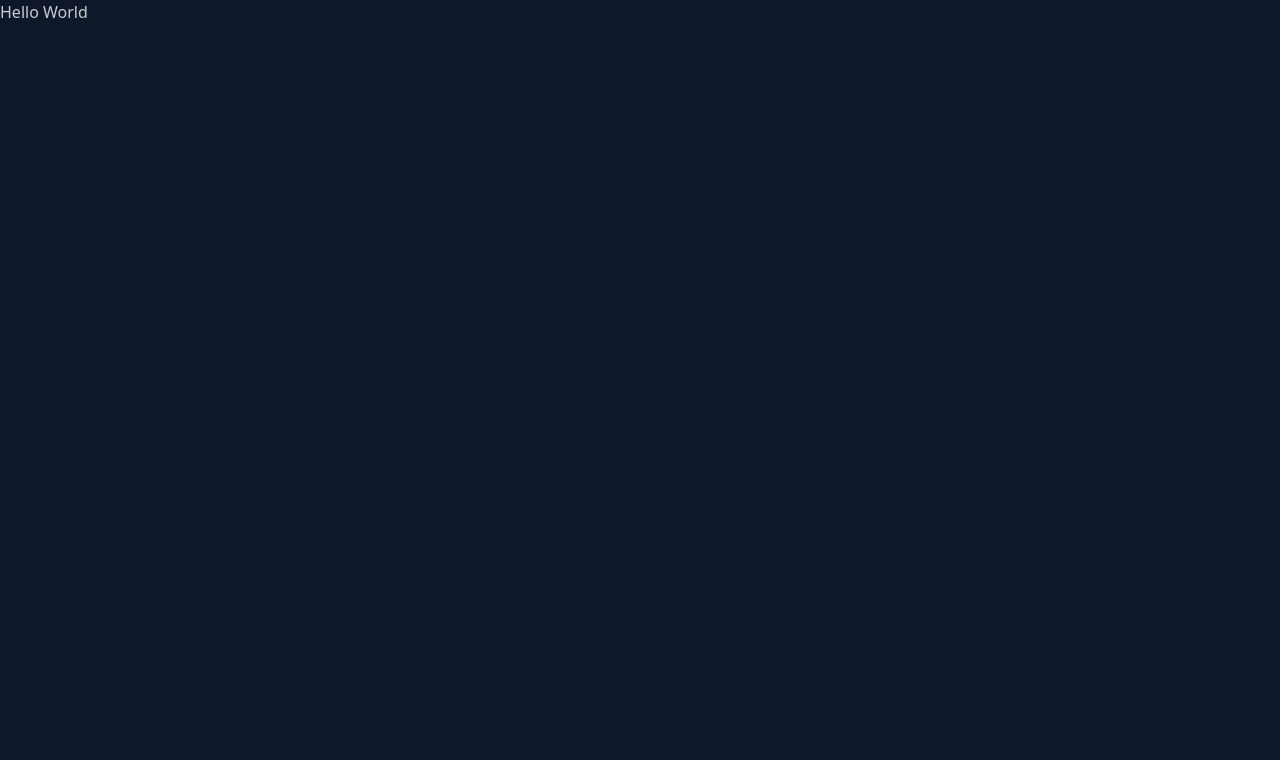
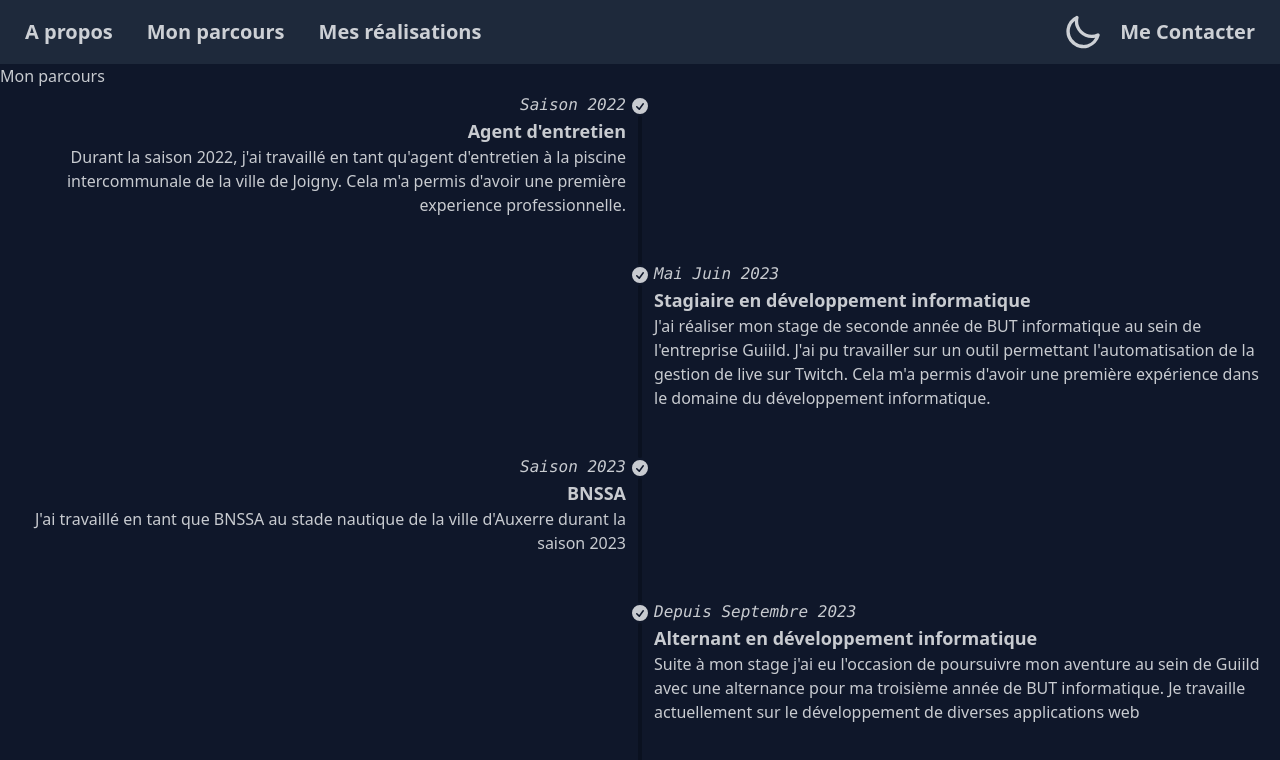
Before and after one commit to ElvinFICHOTCORGERON/PortfolioElvin, a Vue app in the folder portfolio_Elvin/: page /#/Parcours in a window 1280 px wide. Shown: the top 760 px of the page. Built offline with nearby package versions, Linux system fonts and the light colour scheme.

Commit message:
feat(parcours) : add the professional experiences

```diff
--- a/portfolio_Elvin/src/App.vue
+++ b/portfolio_Elvin/src/App.vue
@@ -1,7 +1,10 @@
 <template>
-  <div>Hello World</div>
+  <NavBar />
+  <RouterView />
 </template>
 
-<script setup lang="ts"></script>
+<script setup lang="ts">
+import NavBar from "./components/NavBar.vue";
+</script>
 
 <style scoped></style>
--- /dev/null
+++ b/portfolio_Elvin/src/components/NavBar.vue
@@ -0,0 +1,39 @@
+<template>
+  <div class="navbar bg-neutral text-neutral-content">
+    <div class="flex-1">
+      <router-link to="/APropos" class="btn btn-ghost text-xl"
+        >A propos</router-link
+      >
+      <router-link to="/Parcours" class="btn btn-ghost text-xl"
+        >Mon parcours</router-link
+      >
+      <button class="btn btn-ghost text-xl">Mes réalisations</button>
+    </div>
+    <div class="flex-none">
+      <label class="swap swap-rotate">
+        <input type="checkbox" />
+
+        <svg
+          class="swap-on fill-current w-10 h-10"
+          xmlns="http://www.w3.org/2000/svg"
+          viewBox="0 0 24 24"
+        >
+          <path
+            d="M5.64,17l-.71.71a1,1,0,0,0,0,1.41,1,1,0,0,0,1.41,0l.71-.71A1,1,0,0,0,5.64,17ZM5,12a1,1,0,0,0-1-1H3a1,1,0,0,0,0,2H4A1,1,0,0,0,5,12Zm7-7a1,1,0,0,0,1-1V3a1,1,0,0,0-2,0V4A1,1,0,0,0,12,5ZM5.64,7.05a1,1,0,0,0,.7.29,1,1,0,0,0,.71-.29,1,1,0,0,0,0-1.41l-.71-.71A1,1,0,0,0,4.93,6.34Zm12,.29a1,1,0,0,0,.7-.29l.71-.71a1,1,0,1,0-1.41-1.41L17,5.64a1,1,0,0,0,0,1.41A1,1,0,0,0,17.66,7.34ZM21,11H20a1,1,0,0,0,0,2h1a1,1,0,0,0,0-2Zm-9,8a1,1,0,0,0-1,1v1a1,1,0,0,0,2,0V20A1,1,0,0,0,12,19ZM18.36,17A1,1,0,0,0,17,18.36l.71.71a1,1,0,0,0,1.41,0,1,1,0,0,0,0-1.41ZM12,6.5A5.5,5.5,0,1,0,17.5,12,5.51,5.51,0,0,0,12,6.5Zm0,9A3.5,3.5,0,1,1,15.5,12,3.5,3.5,0,0,1,12,15.5Z"
+          />
+        </svg>
+
+        <svg
+          class="swap-off fill-current w-10 h-10"
+          xmlns="http://www.w3.org/2000/svg"
+          viewBox="0 0 24 24"
+        >
+          <path
+            d="M21.64,13a1,1,0,0,0-1.05-.14,8.05,8.05,0,0,1-3.37.73A8.15,8.15,0,0,1,9.08,5.49a8.59,8.59,0,0,1,.25-2A1,1,0,0,0,8,2.36,10.14,10.14,0,1,0,22,14.05,1,1,0,0,0,21.64,13Zm-9.5,6.69A8.14,8.14,0,0,1,7.08,5.22v.27A10.15,10.15,0,0,0,17.22,15.63a9.79,9.79,0,0,0,2.1-.22A8.11,8.11,0,0,1,12.14,19.73Z"
+          />
+        </svg>
+      </label>
+      <button class="btn btn-ghost text-xl">Me Contacter</button>
+    </div>
+  </div>
+</template>
--- /dev/null
+++ b/portfolio_Elvin/src/pages/AProposPage.vue
@@ -0,0 +1,3 @@
+<template>
+  <div>A propos</div>
+</template>
--- /dev/null
+++ b/portfolio_Elvin/src/pages/HomePage.vue
@@ -0,0 +1,4 @@
+<template>
+  <div>Elvin FICHOT--CORGERON</div>
+  <div>Alternant chez Guiild</div>
+</template>
--- /dev/null
+++ b/portfolio_Elvin/src/pages/ParcoursPage.vue
@@ -0,0 +1,112 @@
+<template>
+  <div>Mon parcours</div>
+  <ul
+    class="timeline timeline-snap-icon max-md:timeline-compact timeline-vertical"
+  >
+    <li>
+      <div class="timeline-middle">
+        <svg
+          xmlns="http://www.w3.org/2000/svg"
+          viewBox="0 0 20 20"
+          fill="currentColor"
+          class="h-5 w-5"
+        >
+          <path
+            fill-rule="evenodd"
+            d="M10 18a8 8 0 100-16 8 8 0 000 16zm3.857-9.809a.75.75 0 00-1.214-.882l-3.483 4.79-1.88-1.88a.75.75 0 10-1.06 1.061l2.5 2.5a.75.75 0 001.137-.089l4-5.5z"
+            clip-rule="evenodd"
+          />
+        </svg>
+      </div>
+      <div class="timeline-start md:text-end mb-10">
+        <time class="font-mono italic">Saison 2022</time>
+        <div class="text-lg font-black">Agent d'entretien</div>
+        Durant la saison 2022, j'ai travaillé en tant qu'agent d'entretien à la
+        piscine intercommunale de la ville de Joigny. Cela m'a permis d'avoir
+        une première experience professionnelle.
+      </div>
+      <hr />
+    </li>
+    <li>
+      <hr />
+      <div class="timeline-middle">
+        <svg
+          xmlns="http://www.w3.org/2000/svg"
+          viewBox="0 0 20 20"
+          fill="currentColor"
+          class="h-5 w-5"
+        >
+          <path
+            fill-rule="evenodd"
+            d="M10 18a8 8 0 100-16 8 8 0 000 16zm3.857-9.809a.75.75 0 00-1.214-.882l-3.483 4.79-1.88-1.88a.75.75 0 10-1.06 1.061l2.5 2.5a.75.75 0 001.137-.089l4-5.5z"
+            clip-rule="evenodd"
+          />
+        </svg>
+      </div>
+      <div class="timeline-end mb-10">
+        <time class="font-mono italic">Mai Juin 2023</time>
+        <div class="text-lg font-black">
+          Stagiaire en développement informatique
+        </div>
+        J'ai réaliser mon stage de seconde année de BUT informatique au sein de
+        l'entreprise Guiild. J'ai pu travailler sur un outil permettant
+        l'automatisation de la gestion de live sur Twitch. Cela m'a permis
+        d'avoir une première expérience dans le domaine du développement
+        informatique.
+      </div>
+      <hr />
+    </li>
+    <li>
+      <hr />
+      <div class="timeline-middle">
+        <svg
+          xmlns="http://www.w3.org/2000/svg"
+          viewBox="0 0 20 20"
+          fill="currentColor"
+          class="h-5 w-5"
+        >
+          <path
+            fill-rule="evenodd"
+            d="M10 18a8 8 0 100-16 8 8 0 000 16zm3.857-9.809a.75.75 0 00-1.214-.882l-3.483 4.79-1.88-1.88a.75.75 0 10-1.06 1.061l2.5 2.5a.75.75 0 001.137-.089l4-5.5z"
+            clip-rule="evenodd"
+          />
+        </svg>
+      </div>
+      <div class="timeline-start md:text-end mb-10">
+        <time class="font-mono italic">Saison 2023</time>
+        <div class="text-lg font-black">BNSSA</div>
+        J'ai travaillé en tant que BNSSA au stade nautique de la ville d'Auxerre
+        durant la saison 2023
+      </div>
+      <hr />
+    </li>
+    <li>
+      <hr />
+      <div class="timeline-middle">
+        <svg
+          xmlns="http://www.w3.org/2000/svg"
+          viewBox="0 0 20 20"
+          fill="currentColor"
+          class="h-5 w-5"
+        >
+          <path
+            fill-rule="evenodd"
+            d="M10 18a8 8 0 100-16 8 8 0 000 16zm3.857-9.809a.75.75 0 00-1.214-.882l-3.483 4.79-1.88-1.88a.75.75 0 10-1.06 1.061l2.5 2.5a.75.75 0 001.137-.089l4-5.5z"
+            clip-rule="evenodd"
+          />
+        </svg>
+      </div>
+      <div class="timeline-end mb-10">
+        <time class="font-mono italic">Depuis Septembre 2023</time>
+        <div class="text-lg font-black">
+          Alternant en développement informatique
+        </div>
+        Suite à mon stage j'ai eu l'occasion de poursuivre mon aventure au sein
+        de Guiild avec une alternance pour ma troisième année de BUT
+        informatique. Je travaille actuellement sur le développement de diverses
+        applications web
+      </div>
+      <hr />
+    </li>
+  </ul>
+</template>
```
Also changed, not shown: portfolio_Elvin/src/main.ts (+5 -4 lines), portfolio_Elvin/src/router/router.ts (added, +15 -0 lines).
